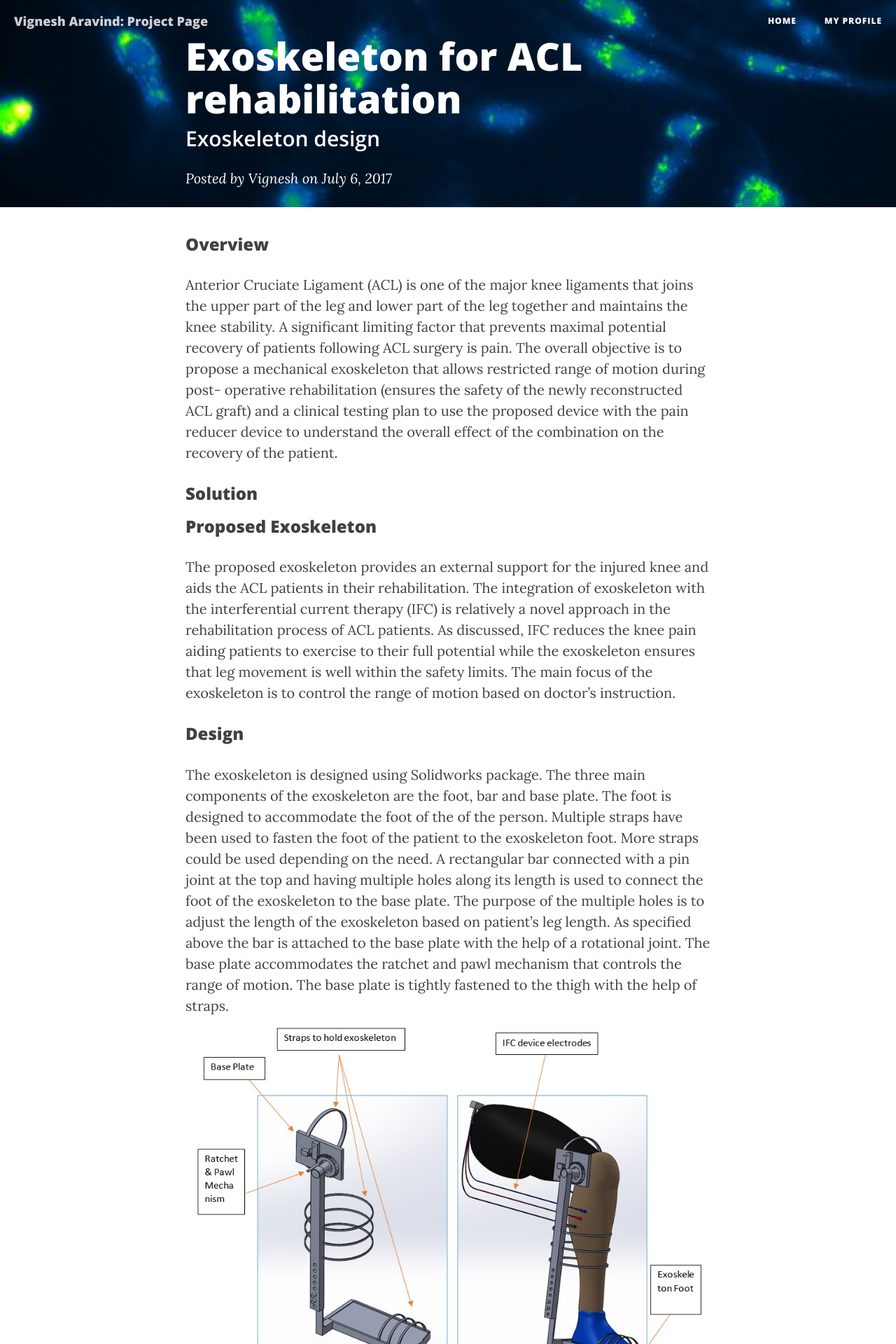
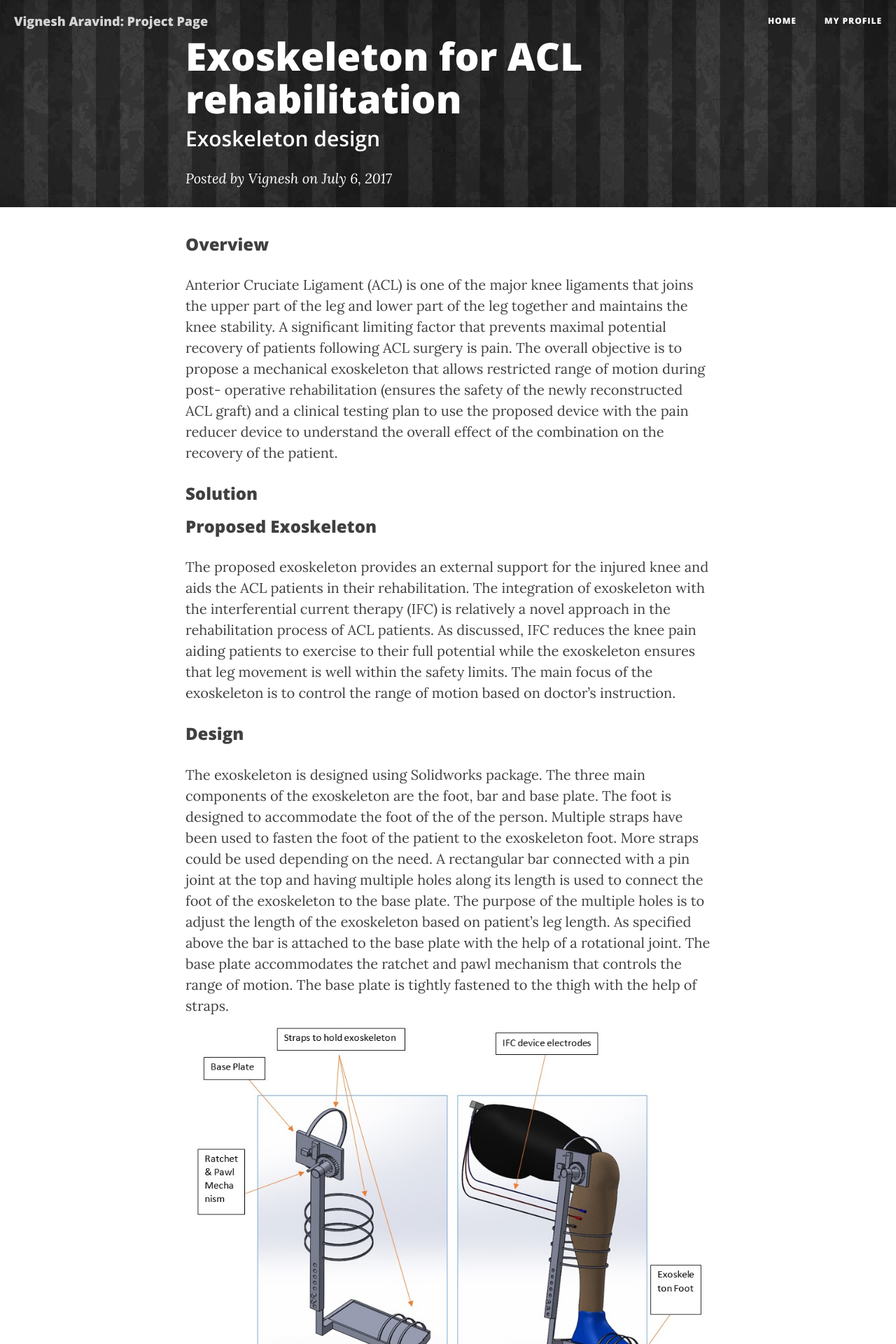
Before and after one commit to vignesharavind/vignesharavind.github.io, a Jekyll site: the page built from _posts/2017-07-06-exoskeleton-for-acl-rehabilitation.md, in a window 1280 px wide. Shown: the top 1920 px of the page at 70% size. Built offline with Jekyll 4.4.1, drawn with Linux system fonts in a browser that asks for light colours; nearby versions of some CDN libraries; our own code applies the rules of GitHub Pages for plain Markdown files; comment, search, counter and statistics services are not loaded.

Commit message:
Update 2017-07-06-exoskeleton-for-acl-rehabilitation.md

```diff
--- a/_posts/2017-07-06-exoskeleton-for-acl-rehabilitation.md
+++ b/_posts/2017-07-06-exoskeleton-for-acl-rehabilitation.md
@@ -10,6 +10,7 @@ horizontal: >-
   markdown="1">
 visualworkflow: true
 published: true
+header-img: "img/Wall_Black2.jpg"
 title: Exoskeleton for ACL rehabilitation
 author: Vignesh
 tags: Bio-medical Design Solidworks Proposal
```
